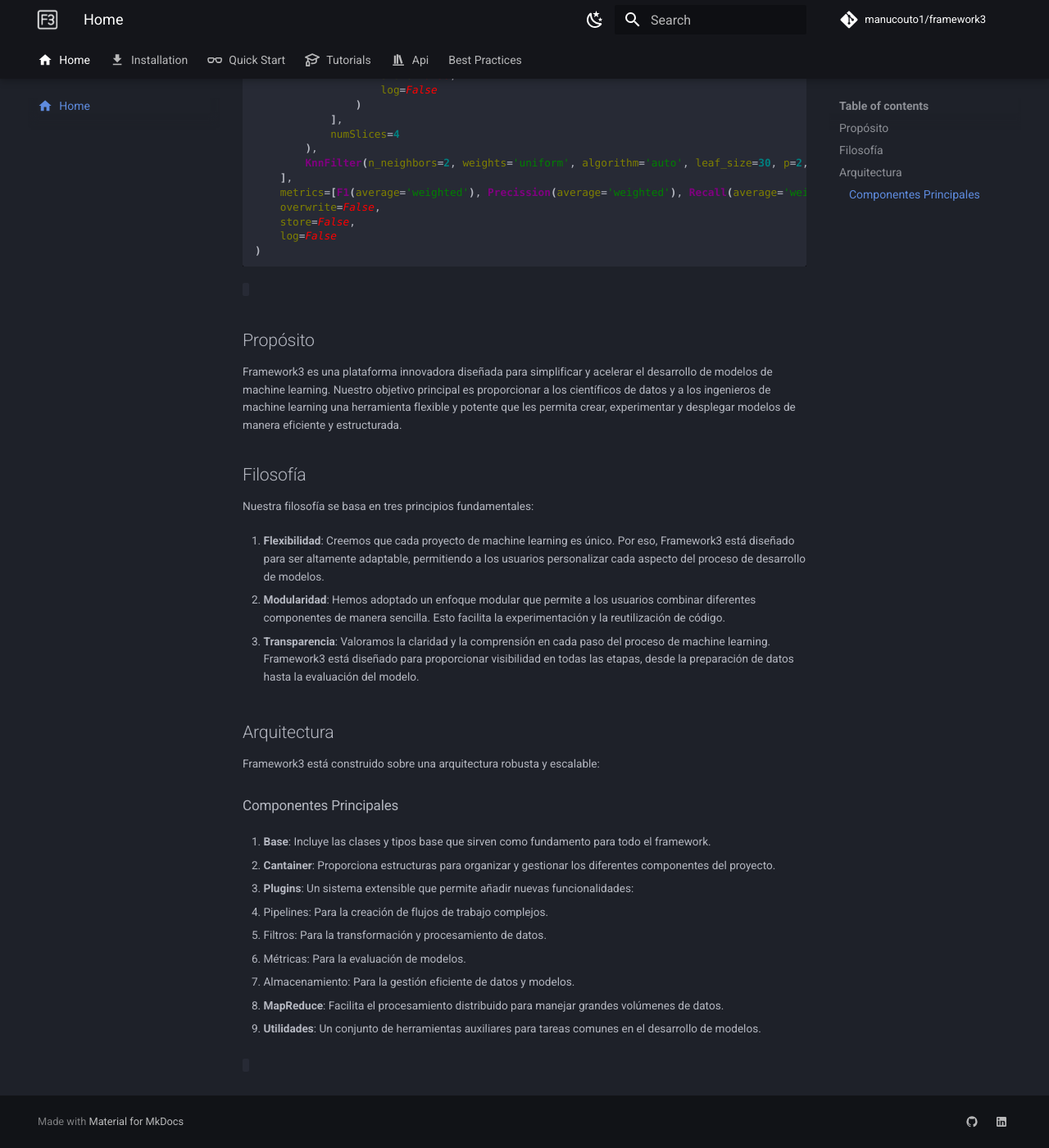
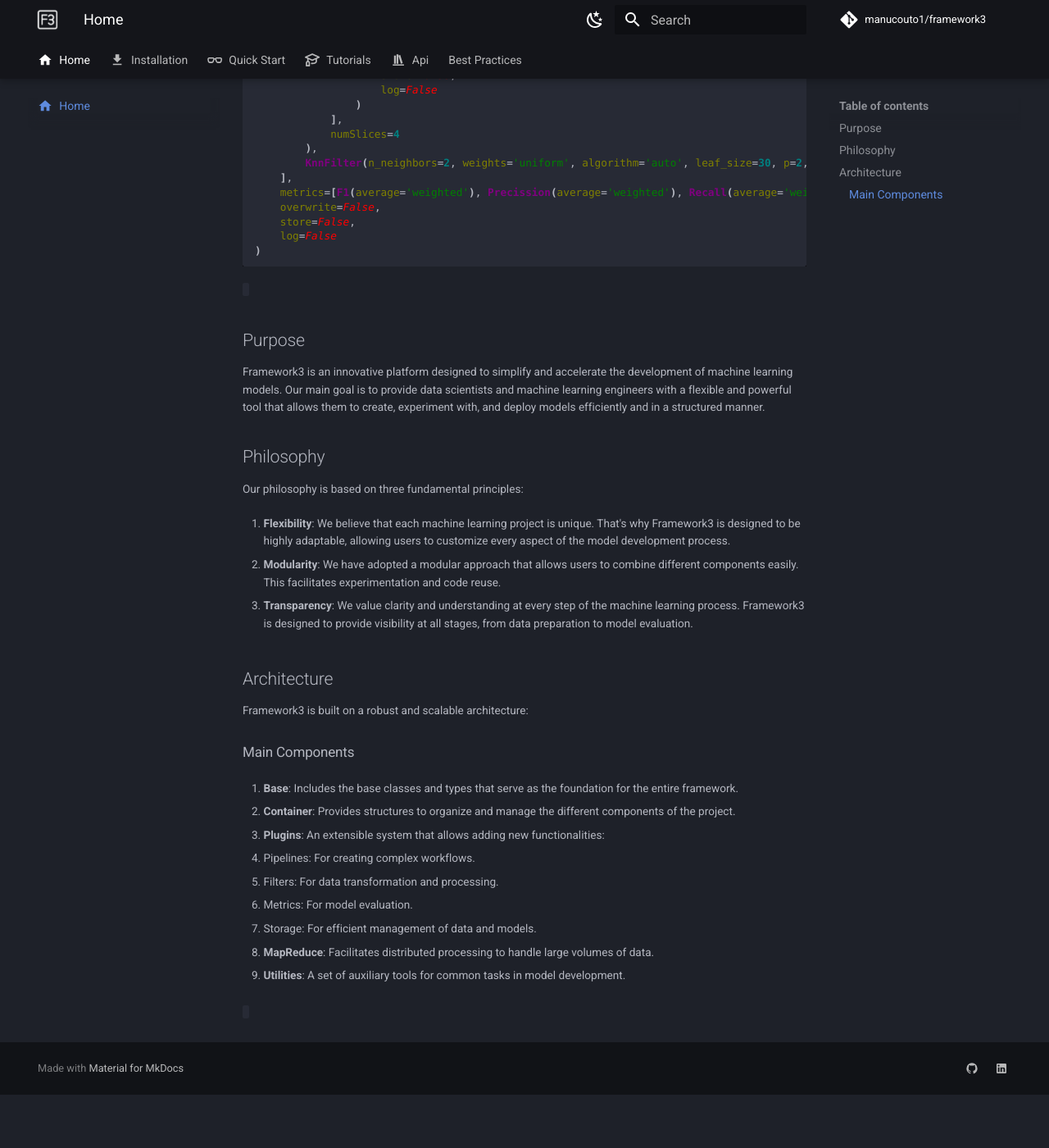
Before and after one commit to manucouto1/framework3, an MkDocs documentation site: the page built from docs/index.md, in a window 1280 px wide and 1400 px high, scrolled down 727 px. Shown: the whole window at 82% size. Built offline with MkDocs 1.6.1 and Material for MkDocs 9.7.7, drawn with Linux system fonts in a browser that asks for light colours; comment, search, counter and statistics services are not loaded; after the commit the page ends 2062 px from its top, so only the background shows below that; some of the changed text lies outside the part shown.

Commit message:
conversión a inglés

```diff
--- a/docs/index.md
+++ b/docs/index.md
@@ -2,9 +2,12 @@
 icon: material/home
 ---
 
-# Framework3: Una Plataforma de Desarrollo de Modelos de Machine Learning
+# Framework3: A Machine Learning Model Development Platform
 
-> **⚠️ Advertencia**: Este proyecto está actualmente en desarrollo y aún no ha sido probado exhaustivamente. Úselo con precaución en entornos de producción.
+> **⚠️ Warning**: This project is currently under development and has not been thoroughly tested yet. Use with caution in production environments.
+
+
+
 
 <div style="background: black; color: white; font-family: monospace; font-size: 15px;  ">
     <pre style="font-family:Menlo,'DejaVu Sans Mono',consolas,'Courier New',monospace"><code style="font-family:inherit"><span style="color: #800080; text-decoration-color: #800080; font-weight: bold; ">F3Pipeline</span><span style="font-weight: bold">(</span>
@@ -48,37 +51,36 @@ icon: material/home
 <span style="font-weight: bold">)</span>
 </div>
 
+## Purpose
 
-## Propósito
+Framework3 is an innovative platform designed to simplify and accelerate the development of machine learning models. Our main goal is to provide data scientists and machine learning engineers with a flexible and powerful tool that allows them to create, experiment with, and deploy models efficiently and in a structured manner.
 
-Framework3 es una plataforma innovadora diseñada para simplificar y acelerar el desarrollo de modelos de machine learning. Nuestro objetivo principal es proporcionar a los científicos de datos y a los ingenieros de machine learning una herramienta flexible y potente que les permita crear, experimentar y desplegar modelos de manera eficiente y estructurada.
+## Philosophy
 
-## Filosofía
+Our philosophy is based on three fundamental principles:
 
-Nuestra filosofía se basa en tres principios fundamentales:
+1. **Flexibility**: We believe that each machine learning project is unique. That's why Framework3 is designed to be highly adaptable, allowing users to customize every aspect of the model development process.
 
-1. **Flexibilidad**: Creemos que cada proyecto de machine learning es único. Por eso, Framework3 está diseñado para ser altamente adaptable, permitiendo a los usuarios personalizar cada aspecto del proceso de desarrollo de modelos.
+2. **Modularity**: We have adopted a modular approach that allows users to combine different components easily. This facilitates experimentation and code reuse.
 
-2. **Modularidad**: Hemos adoptado un enfoque modular que permite a los usuarios combinar diferentes componentes de manera sencilla. Esto facilita la experimentación y la reutilización de código.
+3. **Transparency**: We value clarity and understanding at every step of the machine learning process. Framework3 is designed to provide visibility at all stages, from data preparation to model evaluation.
 
-3. **Transparencia**: Valoramos la claridad y la comprensión en cada paso del proceso de machine learning. Framework3 está diseñado para proporcionar visibilidad en todas las etapas, desde la preparación de datos hasta la evaluación del modelo.
+## Architecture
 
-## Arquitectura
+Framework3 is built on a robust and scalable architecture:
 
-Framework3 está construido sobre una arquitectura robusta y escalable:
+### Main Components
 
-### Componentes Principales
+1. **Base**: Includes the base classes and types that serve as the foundation for the entire framework.
 
-1. **Base**: Incluye las clases y tipos base que sirven como fundamento para todo el framework.
+2. **Container**: Provides structures to organize and manage the different components of the project.
 
-2. **Cantainer**: Proporciona estructuras para organizar y gestionar los diferentes componentes del proyecto.
+3. **Plugins**: An extensible system that allows adding new functionalities:
+   - Pipelines: For creating complex workflows.
+   - Filters: For data transformation and processing.
+   - Metrics: For model evaluation.
+   - Storage: For efficient management of data and models.
 
-3. **Plugins**: Un sistema extensible que permite añadir nuevas funcionalidades:
-   - Pipelines: Para la creación de flujos de trabajo complejos.
-   - Filtros: Para la transformación y procesamiento de datos.
-   - Métricas: Para la evaluación de modelos.
-   - Almacenamiento: Para la gestión eficiente de datos y modelos.
+4. **MapReduce**: Facilitates distributed processing to handle large volumes of data.
 
-4. **MapReduce**: Facilita el procesamiento distribuido para manejar grandes volúmenes de datos.
-
-5. **Utilidades**: Un conjunto de herramientas auxiliares para tareas comunes en el desarrollo de modelos.
+5. **Utilities**: A set of auxiliary tools for common tasks in model development.
```
Also changed, not shown: README.md (+28 -28 lines).
